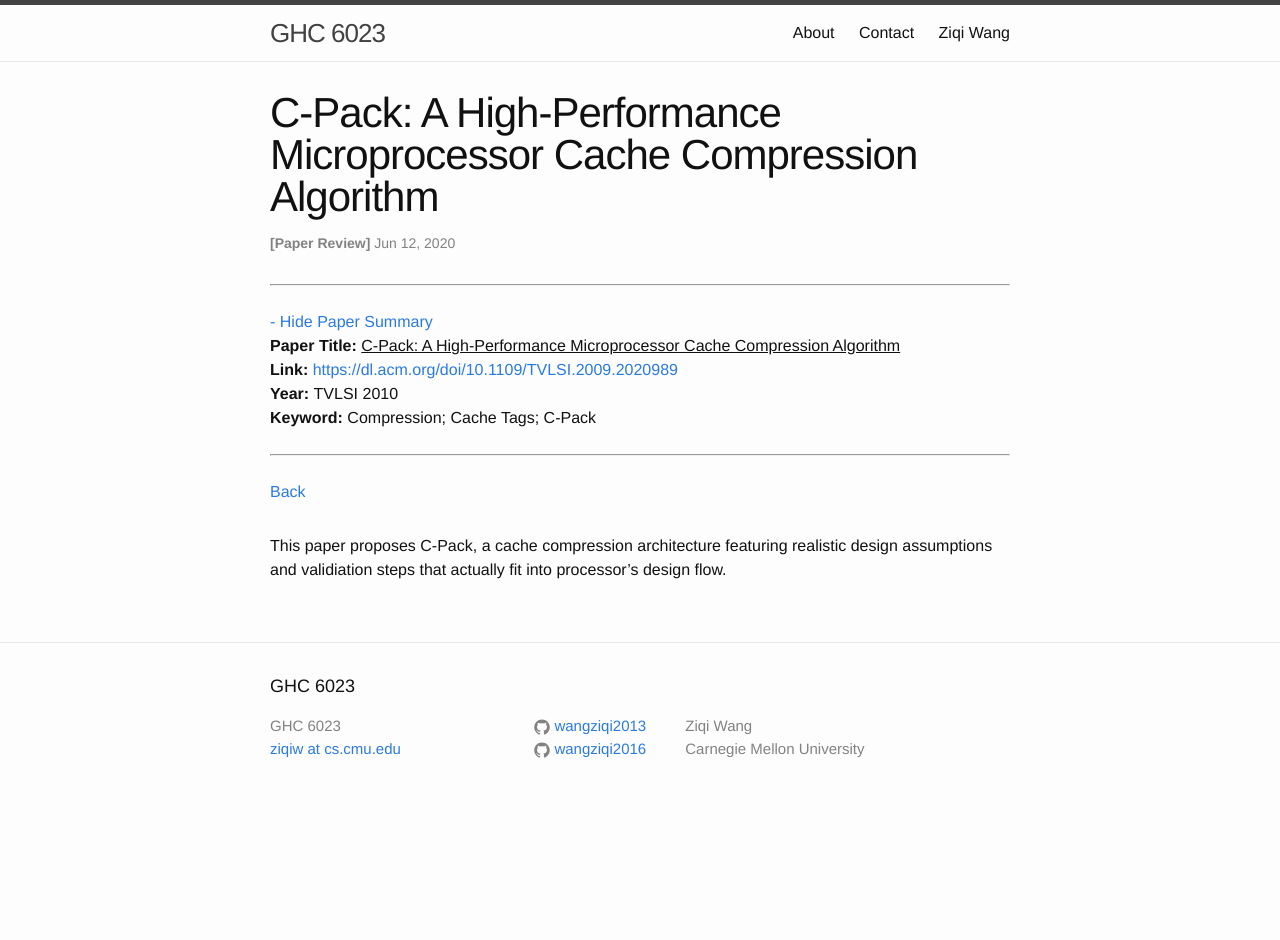
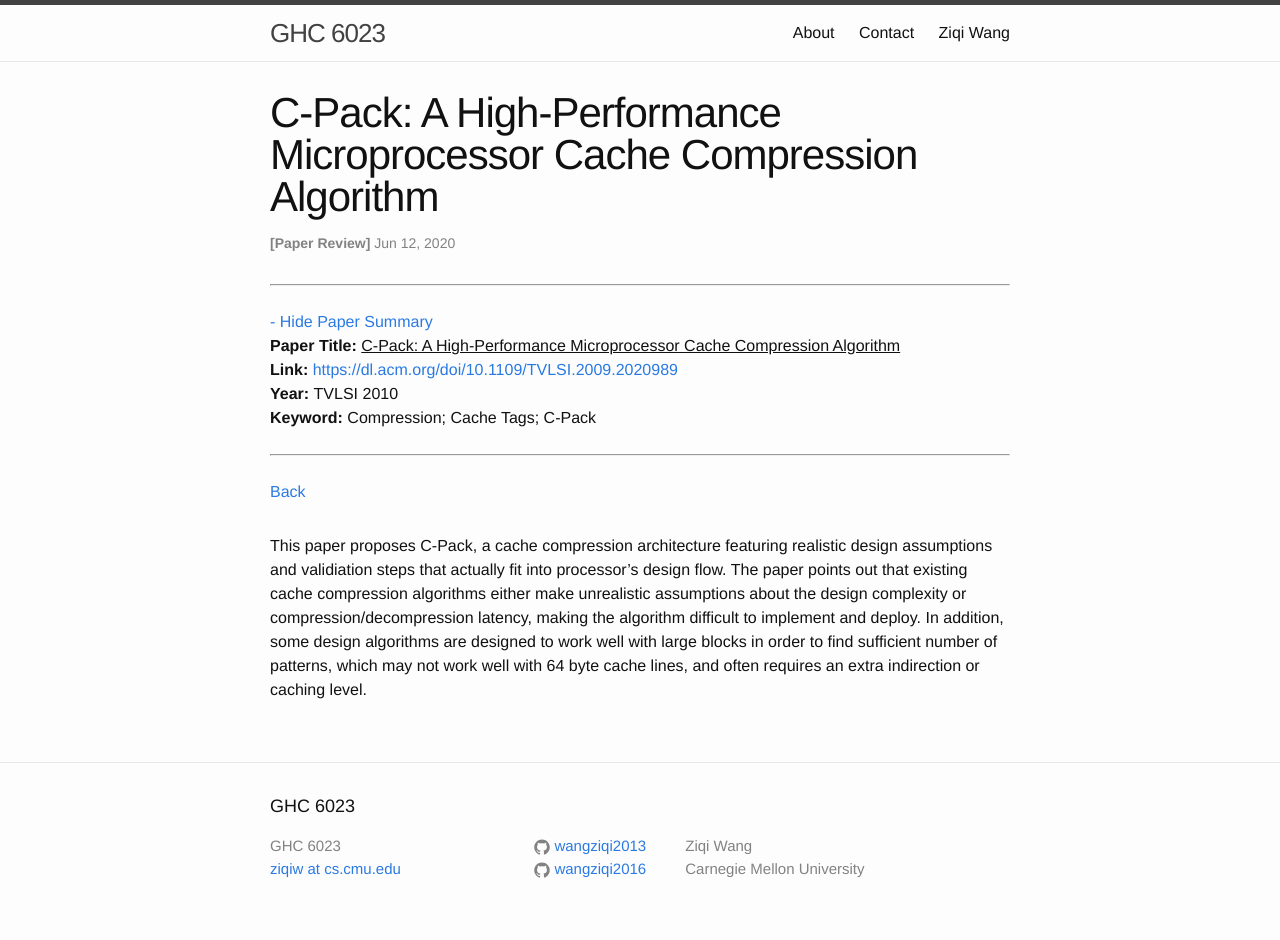
Before and after one commit to wangziqi2013/wangziqi2013.github.io, a Jekyll site: the page built from _posts/2020-06-11-cpack.markdown, in a window 1280 px wide. Built offline with Jekyll 4.4.1, drawn with Linux system fonts in a browser that asks for light colours; before the commit the page ends 900 px from its top, so only the background shows below that.

Commit message:
Adding motivation

```diff
--- a/_posts/2020-06-11-cpack.markdown
+++ b/_posts/2020-06-11-cpack.markdown
@@ -14,4 +14,8 @@ version_mgmt:
 ---
 
 This paper proposes C-Pack, a cache compression architecture featuring realistic design assumptions and validiation steps
-that actually fit into processor's design flow.
+that actually fit into processor's design flow. The paper points out that existing cache compression algorithms either make
+unrealistic assumptions about the design complexity or compression/decompression latency, making the algorithm difficult
+to implement and deploy. In addition, some design algorithms are designed to work well with large blocks in order to
+find sufficient number of patterns, which may not work well with 64 byte cache lines, and often requires an extra indirection
+or caching level.
```
